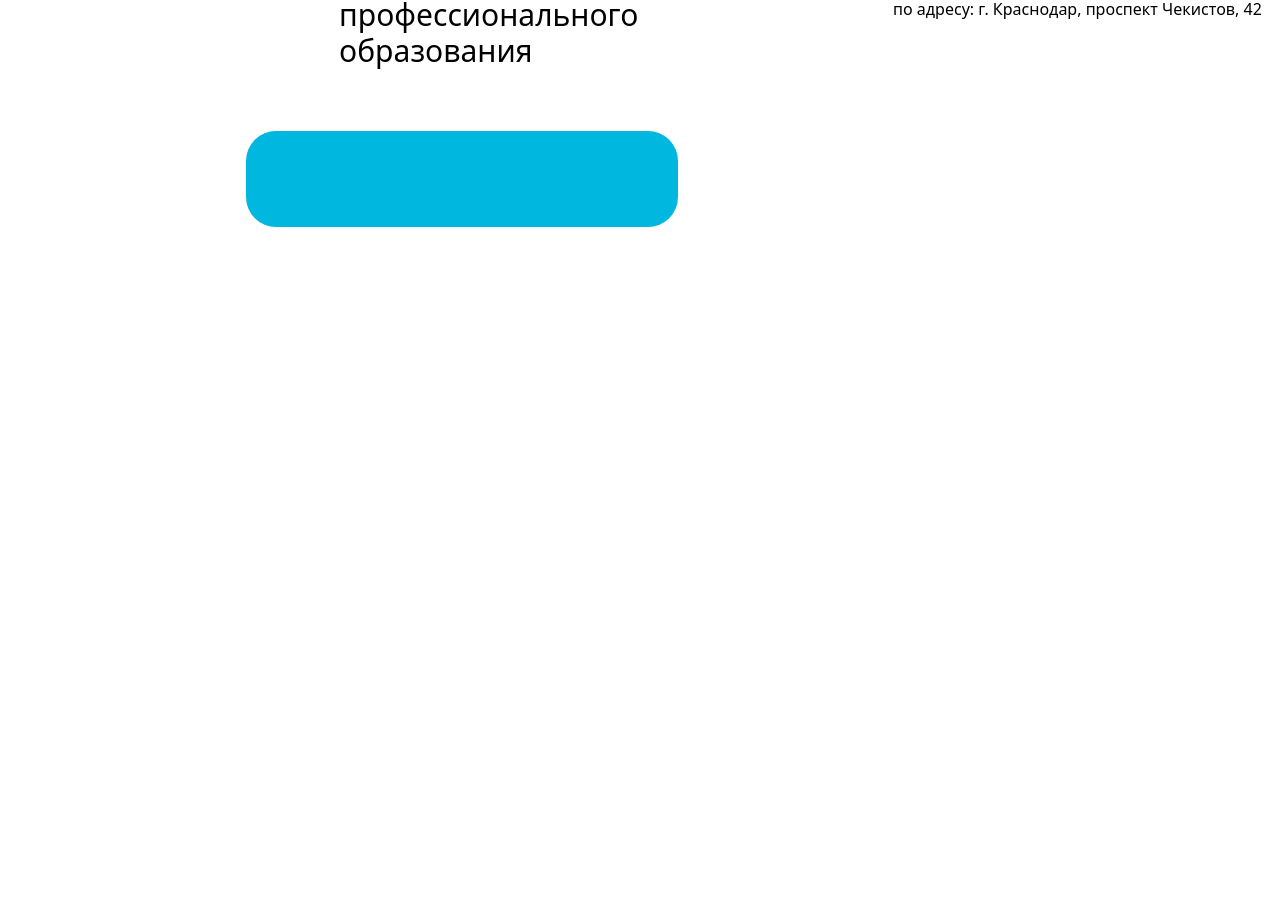
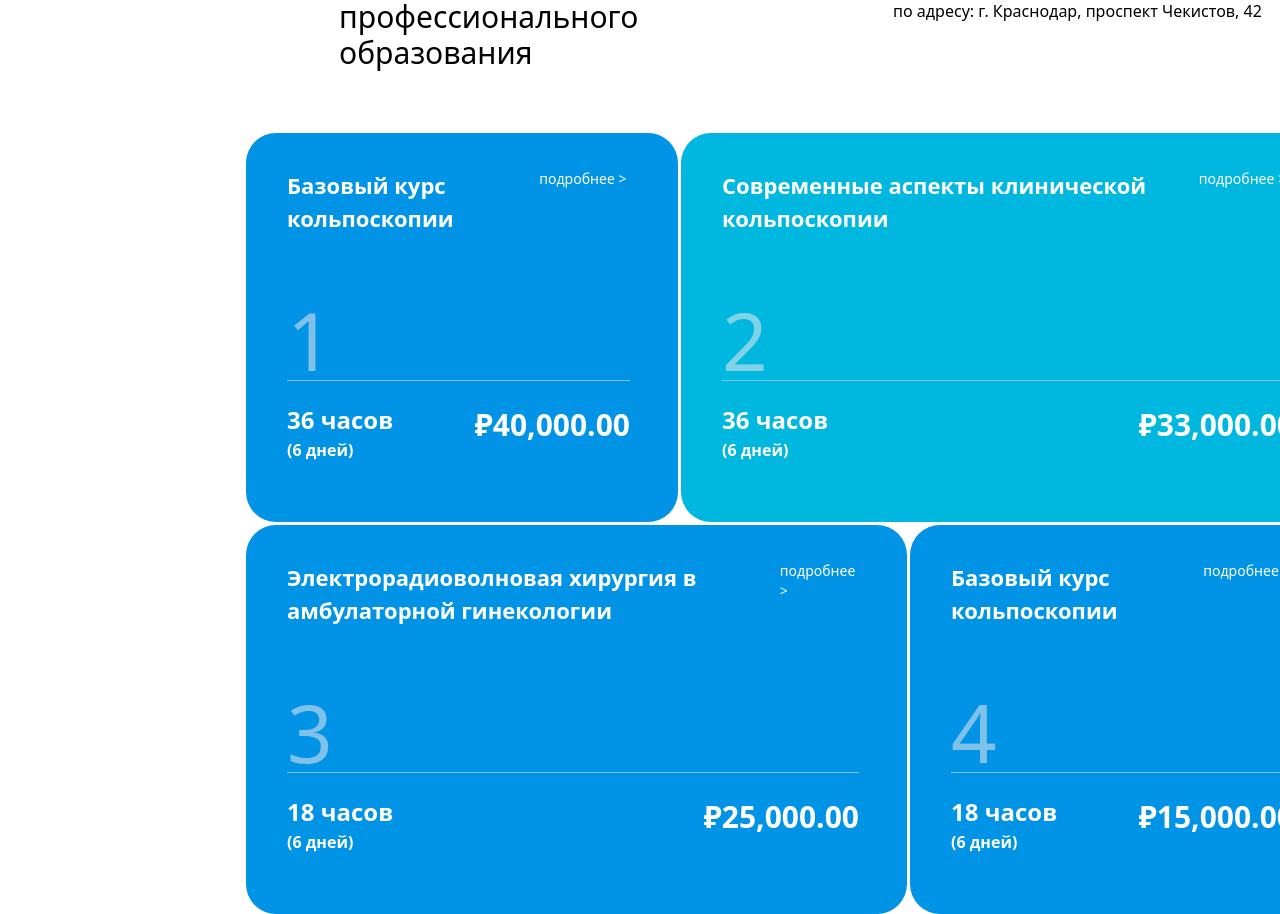
Before and after one commit to MuzaffarTolibov/med-project, an Angular app: page /main/home in a window 1280 px wide. Shown: the part 1001-1915 px from the top of the page. Before the commit the page ends 1228 px from the top, so only its background shows below. Built offline with nearby package versions, Linux system fonts and the light colour scheme.

Commit message:
muzaffar

```diff
--- a/src/app/features/main/home/home.component.html
+++ b/src/app/features/main/home/home.component.html
@@ -43,7 +43,14 @@
     </div>
 
     <div class="mt-[62px]">
-      <app-info-card cardClass="sm-card" customClass="bg-[#00B7DF]"></app-info-card>
+      <div class="flex items-center w-full gap-[3px]">
+        <app-info-card cardClass="sm-card" customClass="bg-[#0194E6]" title="Базовый курс кольпоскопии" [moreDetail]="true" numberCard="1" price="40000" time="36" days="6"></app-info-card>
+        <app-info-card cardClass="md-card" customClass="bg-[#00B7DF]" title="Современные аспекты клинической кольпоскопии" [moreDetail]="true" numberCard="2" price="33000" time="36" days="6"></app-info-card>
+      </div>
+      <div class="flex items-center w-full mt-[3px] gap-[3px]">
+        <app-info-card cardClass="md-card" customClass="bg-[#0194E6]" title="Электрорадиоволновая хирургия в амбулаторной гинекологии" [moreDetail]="true" numberCard="3" price="25000" time="18" days="6"></app-info-card>
+        <app-info-card cardClass="sm-card" customClass="bg-[#0194E6]" title="Базовый курс кольпоскопии" [moreDetail]="true" numberCard="4" price="15000" time="18" days="6"></app-info-card>
+      </div>
     </div>
   </div>
 </div>
--- a/src/app/shared/components/info-card/info-card.component.html
+++ b/src/app/shared/components/info-card/info-card.component.html
@@ -1,3 +1,22 @@
 <div [ngClass]="cardClass" [class]="customClass" class="pl-[41px] pt-9 pr-12 pb-[60px]">
-
+  <div>
+    <div class="flex justify-between items-start">
+      <p class="text-[#FFFFFF] font-bold text-[22px] min-w-[252px]">{{ title || '' }}</p>
+      @if (moreDetail) {
+        <p class="text-[#FFFFFF] font-medium text-sm cursor-pointer w-[119px]">подробнее ></p>
+      }
+    </div>
+    <div class="border-b border-[#80C2FF] w-full mt-[65px]">
+      <p class="text-[#FFEFEF] font-light text-[80px] leading-[80px] opacity-50">{{ numberCard || '' }}</p>
+    </div>
+    <div class="mt-[21px] flex justify-between">
+      <div>
+        <p class="font-bold text-[24px] text-[#fff]">{{ time || '0' }} часов</p>
+        <p class="font-bold text-base text-[#fff]">({{ days || '0' }} дней)</p>
+      </div>
+      <div>
+        <p class="text-[#fff] font-bold text-[30px]">{{ price | currency:'RUB':'symbol-narrow':'1.2-2' }}</p>
+      </div>
+    </div>
+  </div>
 </div>
--- a/src/app/shared/components/info-card/info-card.component.scss
+++ b/src/app/shared/components/info-card/info-card.component.scss
@@ -3,5 +3,5 @@
 }
 
 .md-card {
-  @apply max-w-[661px] w-full rounded-[30px]
+  @apply w-[661px] rounded-[30px]
 }
--- a/src/app/shared/components/info-card/info-card.component.ts
+++ b/src/app/shared/components/info-card/info-card.component.ts
@@ -11,10 +11,10 @@ import { Component, Input } from '@angular/core';
 export class InfoCardComponent {
   @Input() title: string = '';
   @Input() moreDetail: boolean = false;
-  @Input() numberCard: number | undefined;
+  @Input() numberCard: string | undefined;
   @Input() time: string | undefined;
   @Input() days: string | undefined;
-  @Input() price: number | undefined;
+  @Input() price: string | undefined;
   @Input() cardClass: string | undefined;
   @Input() customClass: string = '';
 }
```
